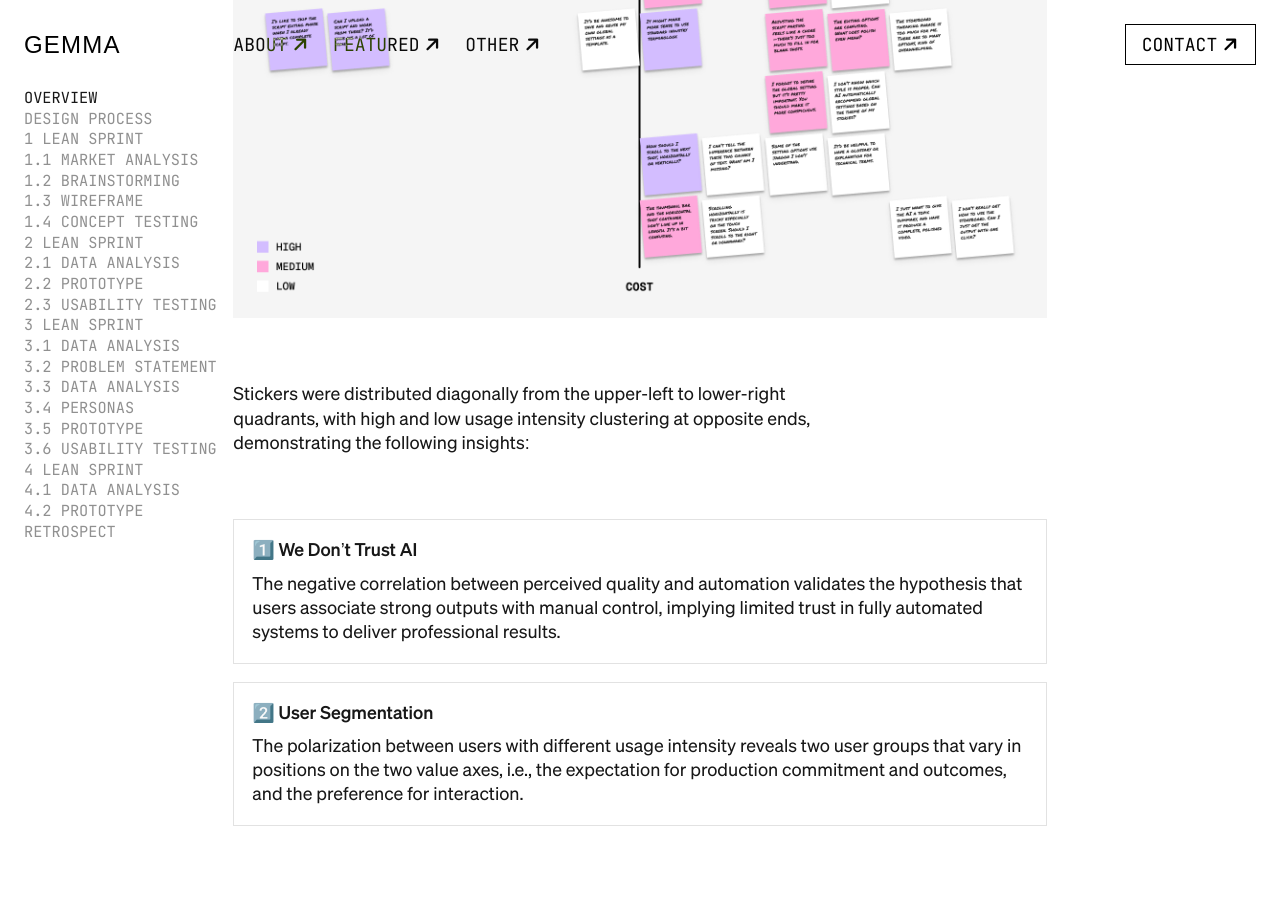
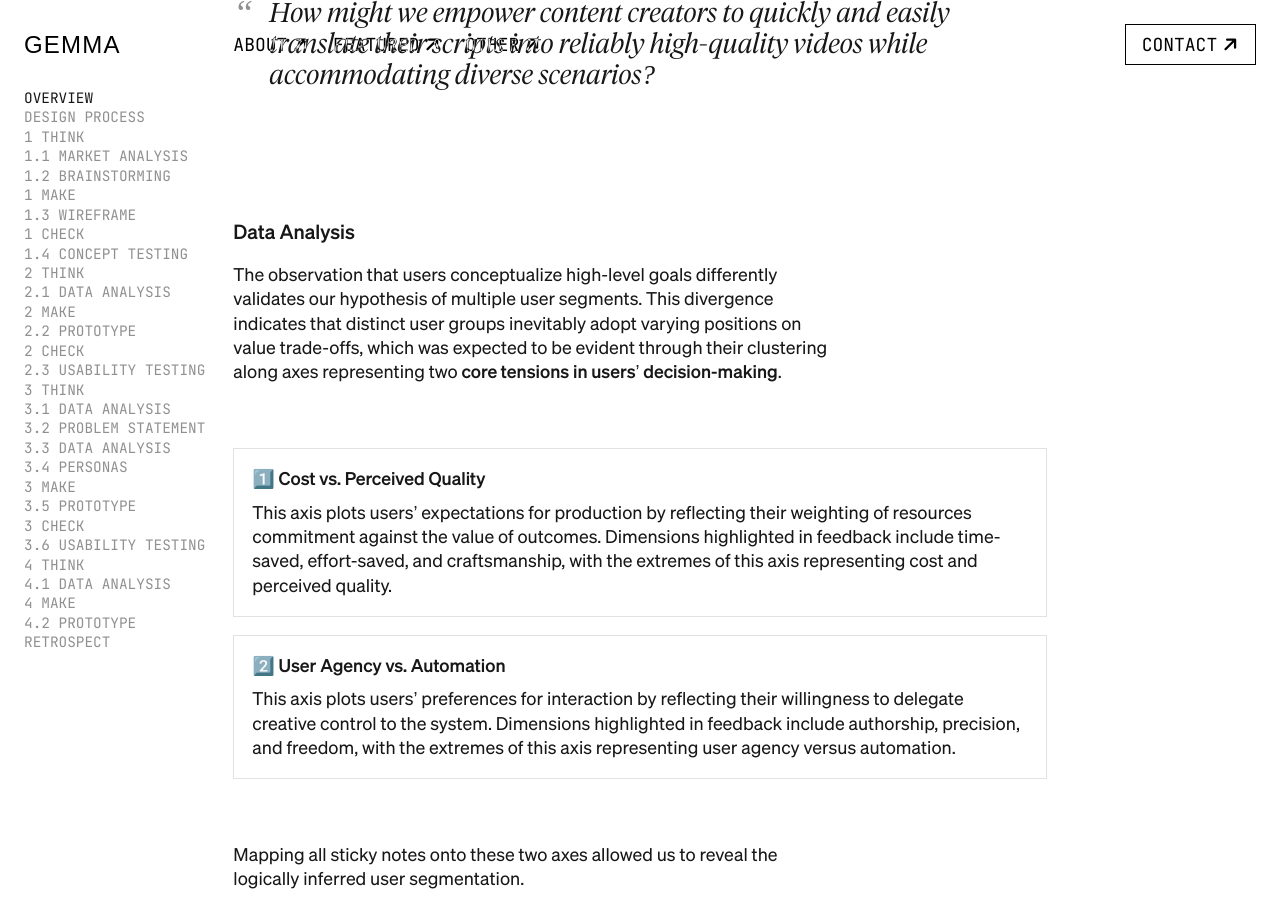
Before and after one commit to azurestocking/azurestocking.github.io, a Jekyll site: the page built from _projects/opus.html, in a window 1280 px wide and 900 px high, scrolled down 16681 px. Built offline with Jekyll 4.4.1, drawn with Linux system fonts in a browser that asks for light colours; some web fonts are replaced; some of the changed text lies outside the part shown.

Commit message:
Update post

```diff
--- a/_includes/section-header.html
+++ b/_includes/section-header.html
@@ -1,11 +1,12 @@
-<section class="full-width-bg">
-    <div class="grid grid-6" style="margin-bottom: 24px;"><hr></div>
+<section>
+    <div class="grid grid-1-5" style="margin-bottom: 24px;">
+        <div></div>
+        <hr>
+    </div>
     <div class="grid grid-1-4-1">
+        <div></div>
         <div class="p-l">
-            {{ include.index }}
-        </div>
-        <div class="p-l">
-            <span style="font-style: normal;">{{ include.emoji }} </span><h2 style="display: inline;">{{ include.subtitle }}</h2>
+            <span style="font-style: normal;">{{ include.emoji }} </span><h2 index="{{ include.index }}" style="display: inline;">{{ include.subtitle }}</h2>
         </div>
     </div>
 </section>
--- a/_layouts/project.html
+++ b/_layouts/project.html
@@ -23,29 +23,37 @@ layout: default
         <div>
             <div class="p-l">{{ page.desc }}</div>
             <div class="button-group-vertical" style="margin-top: 64px;">
-                <a class="button ghost navlink" href="#highlight">Highlight<i class="fa-solid fa-arrow-right rotate-45"></i></a>
+                {% if page.highlight %}
+                    <a class="button ghost navlink" href="{{ page.highlight }}">Highlight<i class="fa-solid fa-arrow-right rotate-45"></i></a>
+                {% endif %}
                 {% if page.prototype %}
                     <a class="button ghost navlink" href="{{ page.prototype }}">Prototype<i class="fa-solid fa-arrow-right rotate-45"></i></a>
                 {% endif %}
                 {% if page.paper %}
                     <a class="button ghost navlink" href="{{ page.paper }}">Paper<i class="fa-solid fa-arrow-right rotate-45"></i></a>
                 {% endif %}
+                {% if page.repository %}
+                    <a class="button ghost navlink" href="{{ page.repository }}">Repository<i class="fa-solid fa-arrow-right rotate-45"></i></a>
+                {% endif %}
+                {% if page.website %}
+                    <a class="button ghost navlink" href="{{ page.website }}">Website<i class="fa-solid fa-arrow-right rotate-45"></i></a>
+                {% endif %}
             </div>
         </div>
         <div class="list-container">
             <div>
-                <h5 class="np">Category</h5>
+                <h5 class="np">Roles</h5>
                 <p>
-                    {% for category in page.categories %}
-                        {{ category }}{% unless forloop.last %}<br>{% endunless %}
+                    {% for role in page.roles %}
+                        {{ role }}{% unless forloop.last %}<br>{% endunless %}
                     {% endfor %}
                 </p>
             </div>
             <div>
                 <h5 class="np">Responsibilities</h5>
                 <p>
-                    {% for skill in page.skill %}
-                        {{ skill }}{% unless forloop.last %}<br>{% endunless %}
+                    {% for responsibility in page.responsibilities %}
+                        {{ responsibility }}{% unless forloop.last %}<br>{% endunless %}
                     {% endfor %}
                 </p>
             </div>
--- a/_projects/opus.html
+++ b/_projects/opus.html
@@ -14,17 +15,17 @@ tags:
   - Web
   - Generative AI
   - Technology
-role:
+roles:
   - Product Designer
 team:
   - 1 Product Designer
   - 1 Product Manager
-skill:
+responsibilities:
   - Market Research
   - Product Strategy
   - Rapid Prototyping
   - User Research
-tool:
+tools:
   - Figma
 ---
 
@@ -197,7 +198,7 @@ tool:
         <div></div>
         <div>
             <h3 class="np">Impacts</h3>
-            <p>Full implementation would be a major, resource-intensive undertaking requiring leadership buy-in and broader organizational alignment—none of which were in place yet. While the design has not been shipped, it nonetheless created meaningful indirect value by serving as an internal reference point that guides subsequent product development and informs our strategic roadmap.</p>
+            <p>Full implementation would be a major, resource-intensive undertaking requiring leadership buy-in and broader organizational alignment—none of which were in place yet. While the design has not been shipped, it nonetheless created indirect value.</p>
         </div>
     </div>
     <div class="grid grid-1-4-1">
@@ -205,21 +206,24 @@ tool:
         <div class="flex-row">
             <div>
                 <div class="number">4</div>
-                <p>Led rounds of data-driven validation to deliver actionable insights.</p>
+                <h5>Data-Driven Validations</h5>
+                <p>Conducted rounds of user research to deliver insights that serves as an internal reference that informs subsequent roadmap.</p>
             </div>
             <div>
                 <div class="number">3</div>
-                <p>Received top-tier design awards, including IDEA, iF, and Red Dot.</p>
+                <h5>Top-Tier Design Awards</h5>
+                <p>Received IDEA, iF, and Red Dot, one of which I earned as the company-credited contributor and first-named recipient.</p>
             </div>
             <div>
                 <div class="number">30M</div>
-                <p>Boosted the client’s profile for the later Series A fundraising.</p>
+                <h5>Series A Funding</h5>
+                <p>Enhanced the client’s vision and strategy, bolstering market position and investor confidence ahead of fundraising.</p>
             </div>
         </div>
     </div>
 </section>
 
-{% include section-header.html index="1" emoji="" subtitle="Lean Sprint" %}
+{% include section-header.html index="1" emoji="🧠" subtitle="Think" %}
 
 <section id="design-process">
     <div class="grid grid-1-3-1-1">
@@ -257,6 +261,8 @@ tool:
         </div>
     </div>
 </section>
+
+{% include section-header.html index="1" emoji="🖐️" subtitle="Make" %}
 
 <section>
     <div class="grid grid-1-3-1-1">
@@ -285,6 +291,8 @@ tool:
     </div>
 </section>
 
+{% include section-header.html index="1" emoji="👁️" subtitle="Check" %}
+
 <section>
     <div class="grid grid-1-3-1-1">
         <div></div>
@@ -301,7 +309,7 @@ tool:
     </div>
 </section>
 
-{% include section-header.html index="2" emoji="" subtitle="Lean Sprint" %}
+{% include section-header.html index="2" emoji="🧠" subtitle="Think" %}
 
 <section>
     <div class="grid grid-1-3-1-1">
@@ -341,6 +349,8 @@ tool:
         </div>
     </div>
 </section>
+
+{% include section-header.html index="2" emoji="🖐️" subtitle="Make" %}
 
 <section>
     <div class="grid grid-1-4-1">
@@ -385,13 +395,16 @@ tool:
     </div>
 </section>
 
+{% include section-header.html index="2" emoji="👁️" subtitle="Check" %}
+
 <section>
     <div class="grid grid-1-3-1-1">
         <div></div>
         <div>
             <h3 index="2.3">Usability Testing</h3>
-            <p>Hypothesizing multiple user segments, I recruited a slightly larger sample of 8 participants, including vloggers, content aggregators, enterprise marketers, and filmmakers.</p>
-            <p>I tested this prototype to identity the main usability and functionality issues, along with a screener survey to assess the <b>usage intensity</b>, i.e., how each participant might use the proposed feature in their routine.</p>
+            <p>Because I hypothesized multiple user segments, I recruited a slightly larger sample of 8 participants to ensure comprehensive representation, including vloggers, content aggregators, enterprise marketers, and filmmakers.</p>
+            <p>To identify key usability and functionality issues, I employed the think-aloud protocol during sessions that complemented by a screener survey to gauge how each participant might use the proposed feature in their routine.</p>
+            <p>Feedback was then synthesized with sticky notes, grouped by <b>thematic categories</b> and color-coded by <b>usage intensity</b>.</p>
         </div>
     </div>
     <div class="grid grid-1-4-1">
@@ -403,12 +416,18 @@ tool:
     <div class="grid grid-1-3-1-1">
         <div></div>
         <div>
-            <p>Upon closer inspection, even feedback targeting the same areas for improvement often conflicted on how to proceed. Which direction should we take? Or, to ask a more fundamental question: why are the views so divergent?</p>
+            <p>Upon closer inspection, even feedback targeting the same areas for improvement conflicted on how to improve. How should we navigate these discrepancies to determine the optimal path forward? Or, to ask a more fundamental question:</p>
+        </div>
+    </div>
+    <div class="grid grid-1-4-1">
+        <div></div>
+        <div class="p-l" style="margin-bottom: 0px;">
+            <blockquote>Why are users holding conflicting opinions on the same areas for improvement? What factors contribute to this?</blockquote>
         </div>
     </div>
 </section>
 
-{% include section-header.html index="3" emoji="" subtitle="Lean Sprint" %}
+{% include section-header.html index="3" emoji="🧠" subtitle="Think" %}
 
 <section>
     <div class="grid grid-1-3-1-1">
@@ -470,8 +489,26 @@ tool:
         <div></div>
         <div>
             <h3 index="3.3">Data Analysis</h3>
-            <p>When users conceptualize high-level goals differently, they inevitably adopt distinct positions on the value trade-offs. Such divergence logically points to multiple user segments, which should be evident from their clustering along these trade-off spectrums.</p>
-            <p>Therefore, I mapped all those stickers onto two axes that represent core tensions in users’ decision-making: <b>Cost vs. Perceived Quality</b> and <b>User Agency vs. Automation</b>.</p>
+            <p>The observation that users conceptualize high-level goals differently validates our hypothesis of multiple user segments. This divergence indicates that distinct user groups inevitably adopt varying positions on value trade-offs, which was expected to be evident through their clustering along axes representing two <b>core tensions in users’ decision-making</b>.</p>
+        </div>
+    </div>
+    <div class="grid grid-1-4-1">
+        <div></div>
+        <div class="card-list-col">
+            <div class="card">
+                <h5>1️⃣ Cost vs. Perceived Quality</h5>
+                <p>This axis plots users’ expectations for production by reflecting their weighting of resources commitment against the value of outcomes. Dimensions highlighted in feedback include time-saved, effort-saved, and craftsmanship, with the extremes of this axis representing cost and perceived quality.</p>
+            </div>
+            <div class="card">
+                <h5>2️⃣ User Agency vs. Automation</h5>
+                <p>This axis plots users’ preferences for interaction by reflecting their willingness to delegate creative control to the system. Dimensions highlighted in feedback include authorship, precision, and freedom, with the extremes of this axis representing user agency versus automation.</p>
+            </div>
+        </div>
+    </div>
+    <div class="grid grid-1-3-1-1">
+        <div></div>
+        <div>
+            <p>Mapping all sticky notes onto these two axes allowed us to reveal the logically inferred user segmentation.</p>
         </div>
     </div>
     <div class="grid grid-1-4-1">
@@ -483,7 +520,7 @@ tool:
     <div class="grid grid-1-3-1-1">
         <div></div>
         <div>
-            <p>Stickers were distributed diagonally from the upper-left to lower-right quadrants, with high and low usage intensity clustering at opposite ends, demonstrating the following insights:</p>
+            <p>Sticky notes were distributed diagonally from the upper-left to lower-right quadrants, with high and low usage intensity clustering at opposite ends, demonstrating that:</p>
         </div>
     </div>
     <div class="grid grid-1-4-1">
@@ -495,7 +532,7 @@ tool:
             </div>
             <div class="card">
                 <h5>2️⃣ User Segmentation</h5>
-                <p>The polarization between users with different usage intensity reveals two user groups that vary in positions on the two value axes, i.e., the expectation for production commitment and outcomes, and the preference for interaction.</p>
+                <p>The polarization by usage intensity reveals two distinct user groups: those with lower intensity favoring low cost and automation, and others with higher intensity prioritizing user agency and quality.</p>
             </div>
         </div>
     </div>
@@ -529,13 +565,15 @@ tool:
     </div>
 </section>
 
+{% include section-header.html index="3" emoji="🖐️" subtitle="Make" %}
+
 <section>
     <div class="grid grid-1-4-1">
         <div></div>
         <div>
             <h3 index="3.5">Prototype</h3>
             <div class="p-l">
-                Improved clarity and workflow efficiency through both structural and functional enhancements, including a redesigned layout, surfaced global settings, and centralized asset control to support faster, more consistent text-to-image generation.
+                Improved clarity and workflow efficiency through both structural and functional enhancements, including a redesigned layout, surfaced global settings, and centralized asset control to support faster, more consistent generation.
             </div>
         </div>
     </div>
@@ -660,12 +698,14 @@ tool:
     </div>
 </section>
 
+{% include section-header.html index="3" emoji="👁️" subtitle="Check" %}
+
 <section>
     <div class="grid grid-1-3-1-1">
         <div></div>
         <div>
             <h3 index="3.6">Usability Testing</h3>
-            <p>I tested the updated prototype with another 5 participants, and then categorized feedback by areas for improvement.</p>
+            <p>The updated prototype underwent testing with 5 additional participants, and their feedback was grouped by <b>thematic categories</b> to identify areas for improvement.</p>
         </div>
     </div>
     <div class="grid grid-1-4-1">
@@ -676,14 +716,14 @@ tool:
     </div>
 </section>
 
-{% include section-header.html index="4" emoji="" subtitle="Lean Sprint" %}
+{% include section-header.html index="4" emoji="🧠" subtitle="Think" %}
 
 <section>
     <div class="grid grid-1-3-1-1">
         <div></div>
         <div>
             <h3 index="4.1">Data Analysis</h3>
-            <p>When I reclassified the requests using the previously identified high-level goals, however, several items didn’t fit any known category, surfacing an unstated goal.</p>
+            <p>However, when I reclassified the requests using the previously found <b>high-level goals</b>, several items didn’t fit any known category, surfacing an unstated goal.</p>
         </div>
     </div>
     <div class="grid grid-1-4-1">
@@ -716,6 +756,8 @@ tool:
         </div>
     </div>
 </section>
+
+{% include section-header.html index="4" emoji="🖐️" subtitle="Make" %}
 
 <section>
     <div class="grid grid-1-4-1">
@@ -924,7 +966,7 @@ tool:
         <div></div>
         <div>
             <h3 class="np">Hindsights</h3>
-            <p>The company has successfully raised $30M in Series A in August 2024 and $20M in Series B in March 2025, but ultimately chose not to ship the storyboard or any 0-1 generative feature, likely due to a strategic pivot toward monetizable, lower-risk enhancements to its core captioning feature amid the intensifying competition.</p>
+            <p>The company has successfully raised $30M in Series A in August 2024 and $20M in Series B in March 2025, but ultimately chose not to ship the storyboard or any 0 to 1 generative feature, likely due to a strategic pivot toward monetizable, lower-risk enhancements to its core captioning feature amid the intensifying competition.</p>
         </div>
     </div>
     <div class="grid grid-1-4-1">
--- a/js/scrollspy.js
+++ b/js/scrollspy.js
@@ -76,25 +76,18 @@ document.addEventListener('DOMContentLoaded', function() {
 
     // Function to generate ID based on section-header index and h2 index
     function generateHeadingId(heading) {
-        // Find all h2 headings
-        const sectionHeader = heading.closest('.full-width-bg');
-        if (sectionHeader) {
-            // Find their index
-            const allSectionHeaders = Array.from(document.querySelectorAll('.full-width-bg')).filter(el =>
-                el.querySelector('h2') && !el.id // Exclude elements that already have IDs like overview
-            );
-            const sectionIndex = allSectionHeaders.indexOf(sectionHeader) + 1;
-            // Find their heading text
+        // Check if h2 has index attribute (from section-header)
+        if (heading.tagName === 'H2' && heading.hasAttribute('index')) {
+            const h2Index = heading.getAttribute('index');
             const h2Text = heading.textContent.toLowerCase().replace(/\s+/g, '-');
-
-            return `${sectionIndex}-${h2Text}`;
+            return `${h2Index}-${h2Text}`;
         } else if (heading.tagName === 'H3' && heading.hasAttribute('index')) {
             // Find all h3 headings and their index, heading text
             const h3Index = heading.getAttribute('index');
             const h3Text = heading.textContent.toLowerCase().replace(/\s+/g, '-');
             return `${h3Index}-${h3Text}`;
         } else {
-            // For h2/h3 elements not in section-headers and without index, use their text content
+            // For h2/h3 elements without index, use their text content
             const headingText = heading.textContent.toLowerCase().replace(/\s+/g, '-');
             return headingText;
         }
@@ -120,14 +113,10 @@ document.addEventListener('DOMContentLoaded', function() {
         link.href = '#' + heading.id;
 
         // Check if h2 headings
-        const sectionHeader = heading.closest('.full-width-bg');
-        if (sectionHeader && heading.tagName === 'H2') {
-            // Find their index
-            const allSectionHeaders = Array.from(document.querySelectorAll('.full-width-bg')).filter(el =>
-                el.querySelector('h2') && !el.id // Exclude elements that already have IDs like overview
-            );
-            const sectionIndex = allSectionHeaders.indexOf(sectionHeader) + 1;
-            link.textContent = `${sectionIndex} ${heading.textContent}`;
+        if (heading.tagName === 'H2' && heading.hasAttribute('index')) {
+            // For h2 elements with index attribute (from section-header), display index + text
+            const h2Index = heading.getAttribute('index');
+            link.textContent = `${h2Index} ${heading.textContent}`;
         } else if (heading.tagName === 'H3' && heading.hasAttribute('index')) {
             // For h3 elements with index attribute, display index + text
             const h3Index = heading.getAttribute('index');
--- a/styles.css
+++ b/styles.css
@@ -7,7 +7,7 @@
     --ghost: rgba(23, 23, 23, 0.04);
     --ghost-focus: rgba(23, 23, 23, 0.12);
     --background: #FFFFFF;
-    --font-size-xs: 0.85rem;
+    --font-size-xs: 0.8rem;
     --font-size-s: 1rem;
     --font-size-m: 1.5rem;
     --font-size-l: 2rem;
@@ -156,11 +156,15 @@ html, body {
     scroll-behavior: smooth;
 }
 
+html {
+    background-color: var(--background);
+    transition: background-color 0.5s ease;
+}
+
 body {
     padding: 0;
-    background: var(--background);
+    background: transparent;
     color: var(--primary);
-    transition: background-color 0.5s ease 0s;
     max-width: 1440px;
     margin: 0 auto;
 }
```
Also changed, not shown: other parts of _projects/opus.html (+4 -4 lines), _projects/recount.html (+6 -6 lines), _projects/theorama.html (+3 -5 lines), index.html (+55 -1 lines), images/opus/brainstorming.png.
